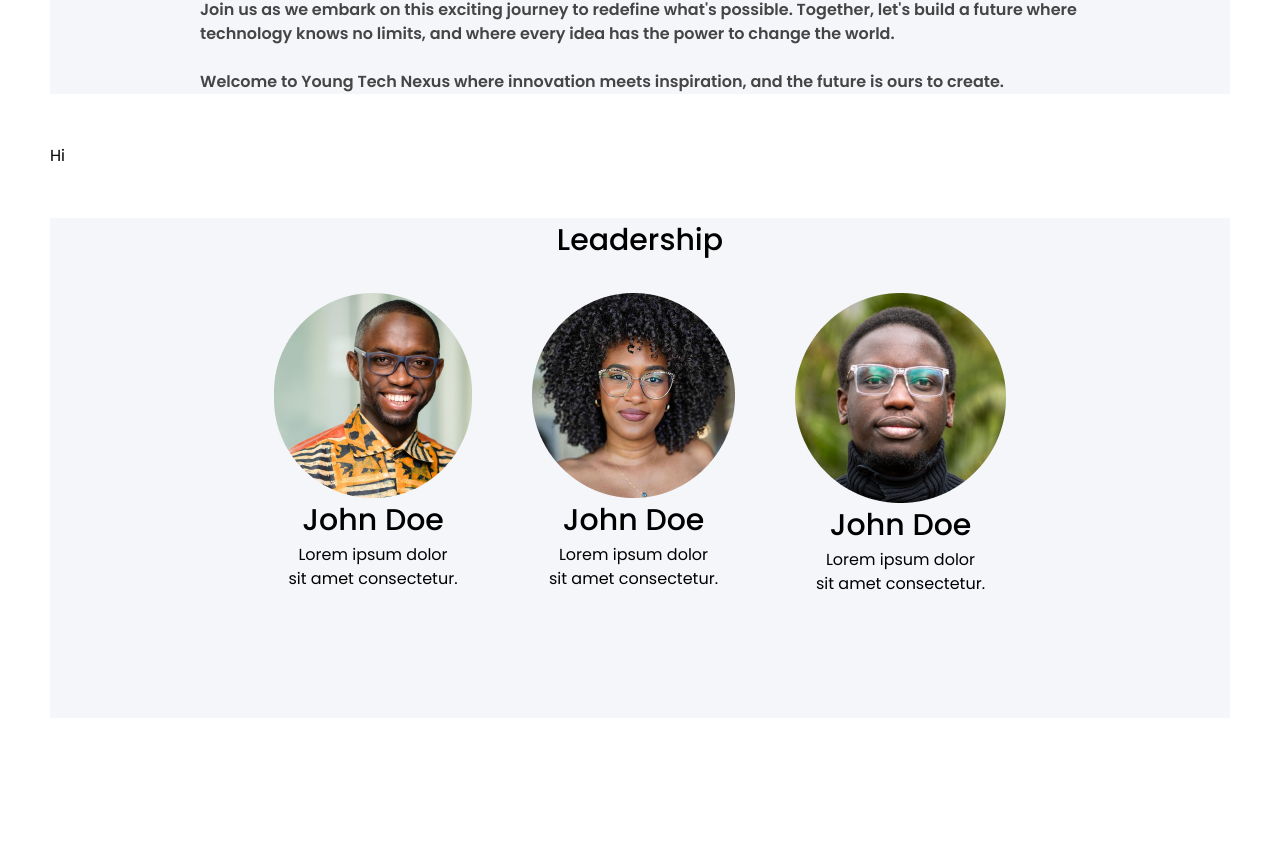
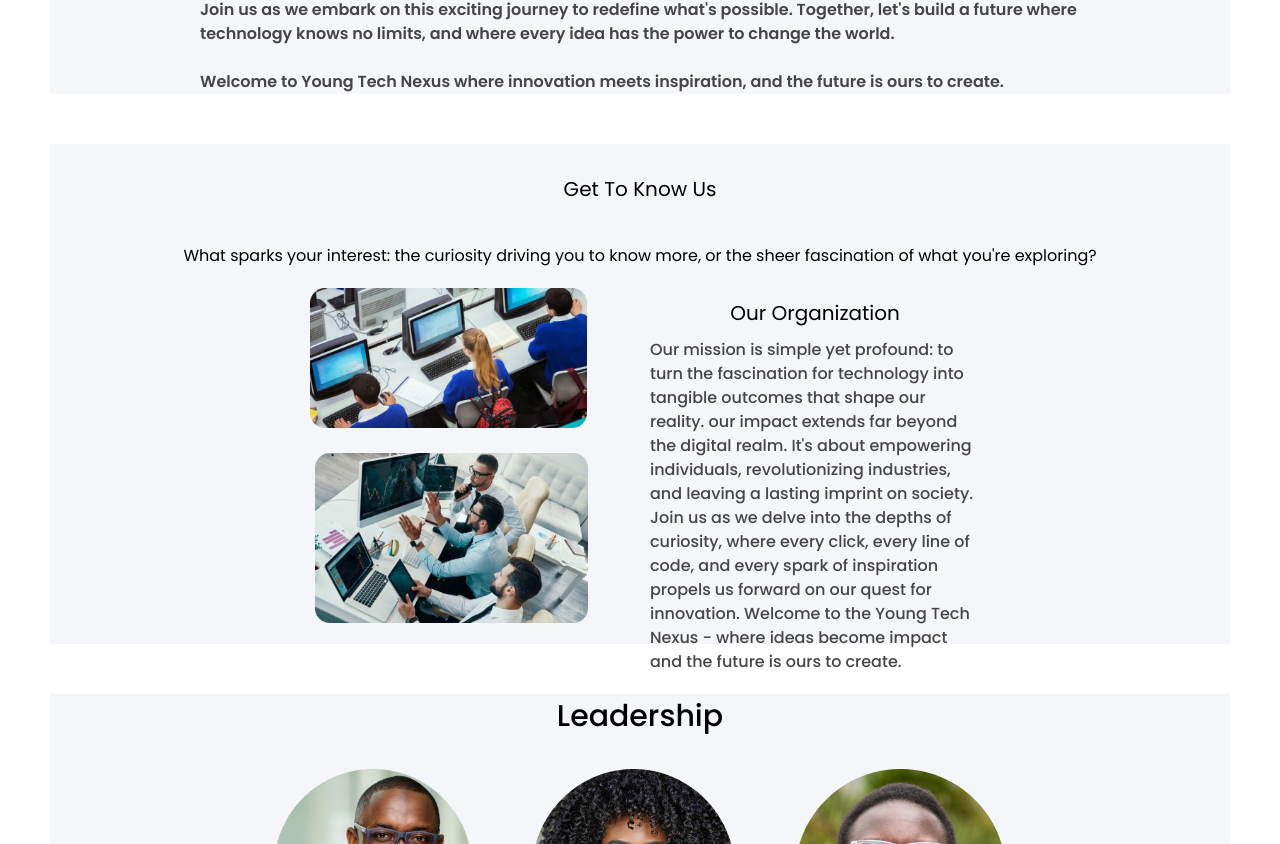
Before and after one commit to APEX-SWE/Frontend, a React (Vite) app: page /about in a window 1280 px wide. Shown: the part 551-1395 px from the top of the page. Before the commit the page ends 1269 px from the top, so only its background shows below. Built offline with nearby package versions, Linux system fonts and the light colour scheme.

Commit message:
few edits

```diff
--- a/src/pages/AboutPage.jsx
+++ b/src/pages/AboutPage.jsx
@@ -64,7 +64,7 @@ GET TO KNOW US */}
 
 
     <div style={{padding:50,display:'flex'}}>
-        {/* <div style={{backgroundColor:'#F5F6FA',height:600}} >
+       <div style={{backgroundColor:'#F5F6FA',height:500,width:1800}} >
 
 
         <h3 style={{textAlign:'center',fontSize:20,padding:30}}> Get To Know Us</h3>
@@ -90,7 +90,7 @@ GET TO KNOW US */}
 
             </div>
 
-             <div style={{justifyContent:'center',paddingLeft:100}}>
+             <div style={{justifyContent:'center',paddingLeft:250}}>
                 <img
                   src="src/aboutphotos/image 21.png"
                   style={{height:140,margin:10}}
@@ -105,9 +105,9 @@ GET TO KNOW US */}
 
             </div>
           </div>
-        </div> */}
+        </div>
 
-        <h1>  Hi</h1>
+        {/* <h1>  Hi</h1> */}
 
       </div>
 
```
